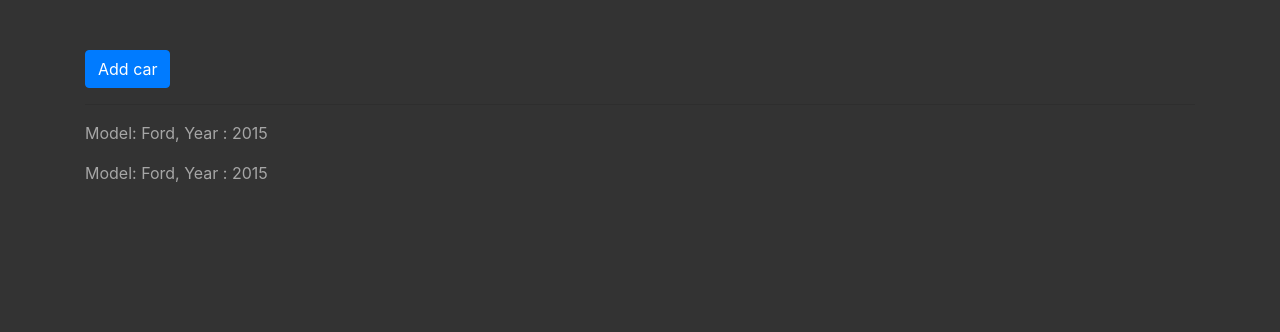
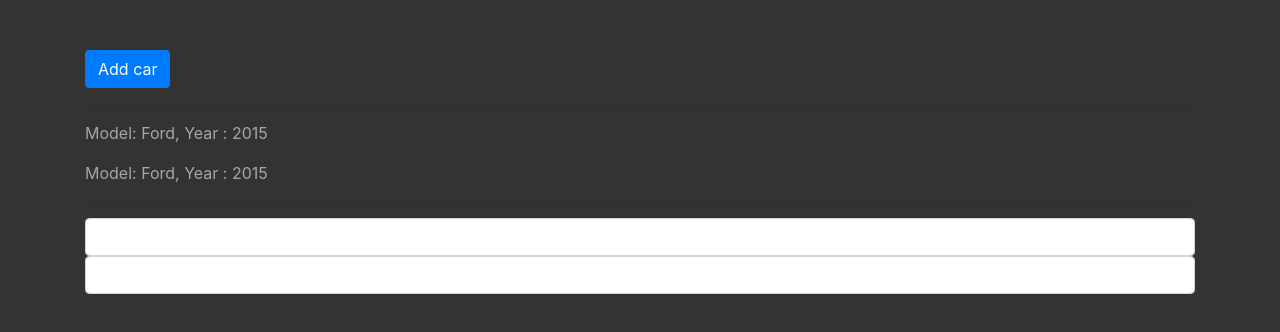
Before and after one commit to DenysWarlan/ng2-course-theory, an Angular app: page / in a window 1280 px wide. Shown: the top 332 px of the page. Built offline with nearby package versions, Linux system fonts and the light colour scheme.

Commit message:
one and two way binding

```diff
--- a/src/app/cars/cars.component.html
+++ b/src/app/cars/cars.component.html
@@ -1,6 +1,11 @@
-<button  class="btn btn-primary"> Add car</button>
-
+<button  class="btn btn-primary" (click)="addCar()"> Add car</button>
+<p>{{AddCars}}</p>
 <hr>
 
 <app-car></app-car>
 <app-car></app-car>
+ <hr>
+ <input type="text" class="form-control" (keyup.enter)='onKeyUp($event)'>
+ <input type="text" class="form-control" [(ngModel)]="inputText">
+
+ <p>{{inputText}}</p>
--- a/src/app/cars/cars.component.ts
+++ b/src/app/cars/cars.component.ts
@@ -1,4 +1,6 @@
 import { Component, OnInit } from '@angular/core';
+import { TargetLocator } from 'selenium-webdriver';
+
 
 @Component({
   selector: 'app-cars',
@@ -7,9 +9,15 @@
 })
 export class CarsComponent {
 
-
-
+     AddCars = '';
+     inputText = '';
       constructor () {
 
       }
+      addCar() {
+        this.AddCars = 'Added Car';
+      }
+  onKeyUp(event) {
+  this.inputText = event.target.value;
+    }
 }
```
Also changed, not shown: src/app/app.module.ts (+6 -1 lines).
